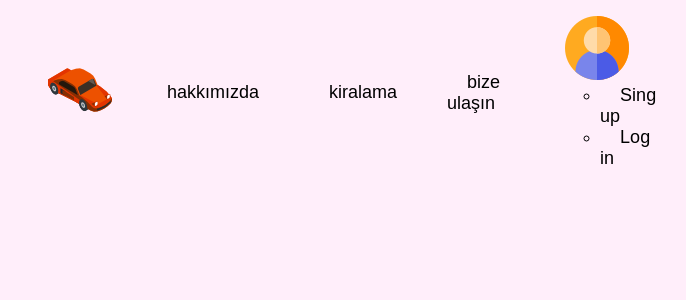
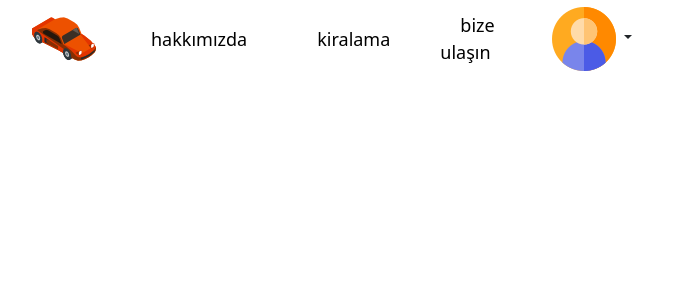
Before and after one commit to tahaglbz/RentCar_Project, a PHP site: page /index.php in a window 1280 px wide. Shown: the top 300 px of the page, without its empty margins (35-721 px from the left). Run offline with PHP 8.4, Linux system fonts and the light colour scheme.

Commit message:
update dropdown

```diff
--- a/source/navbar.php
+++ b/source/navbar.php
@@ -1,13 +1,16 @@
 <!DOCTYPE html>
 <html>
+
 <head>
-<meta charset="UTF-8">
+    <meta charset="UTF-8">
     <meta name="viewport" content="width=device-width, initial-scale=1.0">
     <link rel="stylesheet" href="source/navbar.css">
+    <link rel="stylesheet" href="https://cdn.jsdelivr.net/npm/bootstrap@5.3.3/dist/css/bootstrap.min.css">
 </head>
+
 <body>
 
-<header>
+    <header>
         <nav>
             <ul class="menu">
 
@@ -16,25 +19,22 @@
                 <li><a href="#about">hakkımızda</a></li>
                 <li><a href="service.php">kiralama</a></li>
                 <li><a href="#contact">bize ulaşın</a></li>
-                <li class="profil"> <a href="#"><img src="image/user.png" alt="user Icon"></a>
-                      <ul class="dropdown">
-
-                         <li><a href="login-signup/signup_page.php">Sing up</a></li>
-                         <li><a href="login-signup/login_page.php">Log in </a></li>
-
-                      </ul>
-
-
-
-
-
-            </li>
+                <div class="dropdown">
+                    <button class="btn dropdown-toggle" type="button" data-bs-toggle="dropdown">
+                        <img src="image/user.png" alt="">
+                    </button>
+                    <ul class="dropdown-menu">
+                        <li><a class="dropdown-item" href="login-signup/login_page.php">Log In</a></li>
+                        <li><a class="dropdown-item" href="login-signup/signup_page.php">Sign Up</a></li>
+                    </ul>
+                </div>
             </ul>
 
         </nav>
 
     </header>
 
+    <script src="https://cdn.jsdelivr.net/npm/bootstrap@5.3.3/dist/js/bootstrap.bundle.min.js"></script>
+</body>
 
-</body>
 </html>
```
